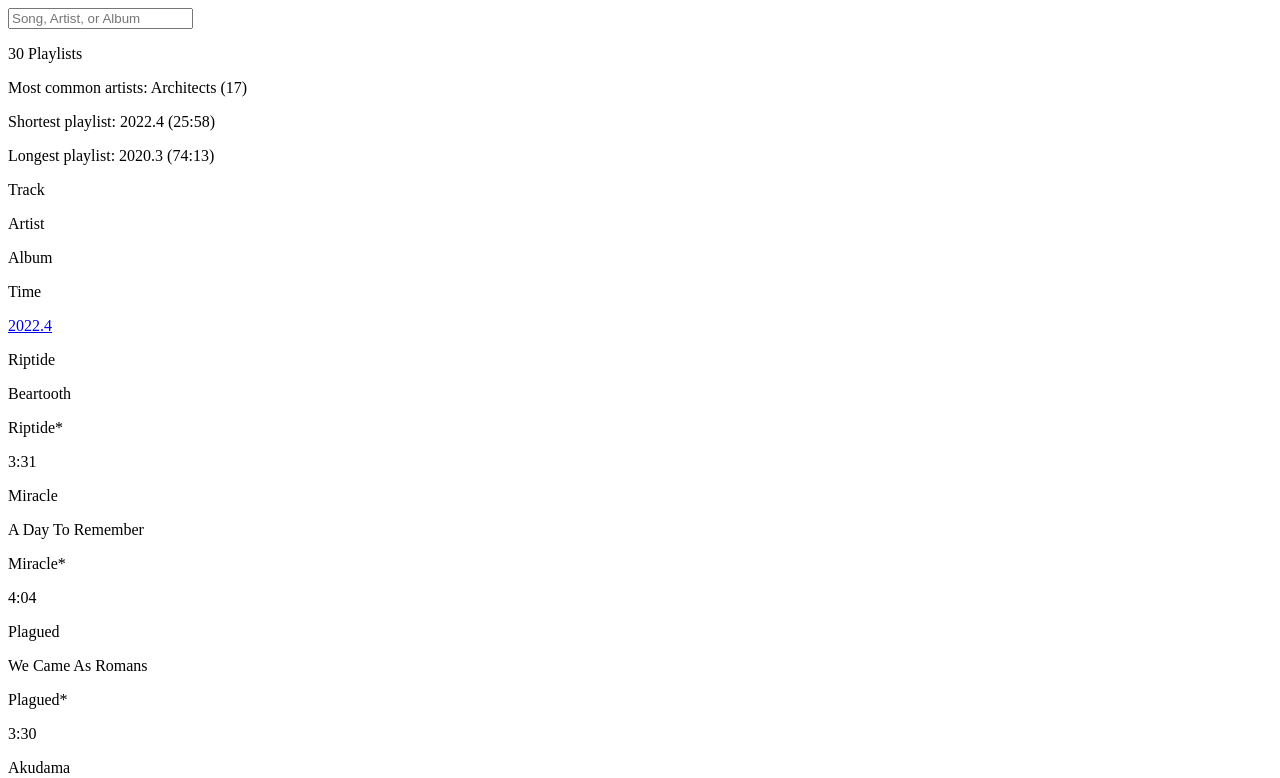
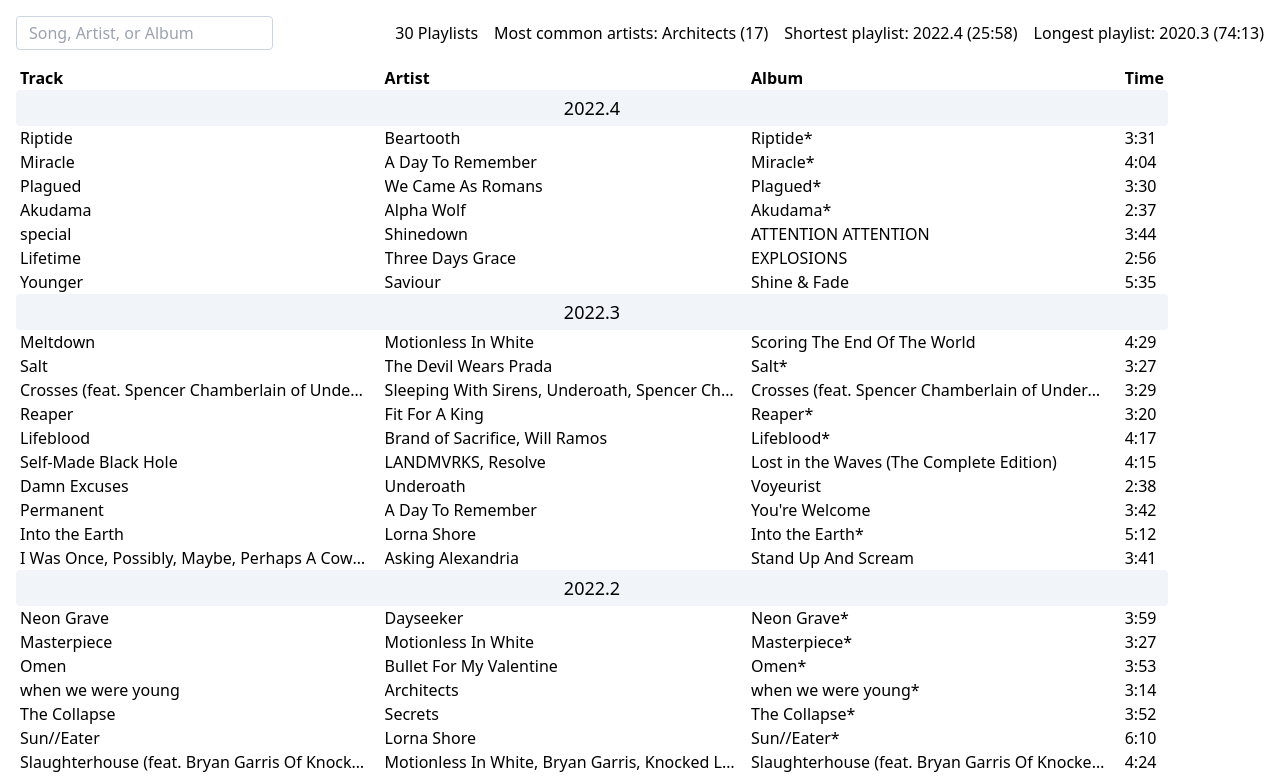
Before and after one commit to mqunell/spotify-stats, a Next.js app: page /cache in a window 1280 px wide. Shown: the top 778 px of the page. Built offline with nearby package versions, Linux system fonts and the light colour scheme.

Commit message:
migrate cache page

```diff
--- a/package.json
+++ b/package.json
@@ -31,7 +31,7 @@
     "jest-environment-jsdom": "^28.1.3",
     "postcss": "^8.4.24",
     "prettier": "^2.5.1",
-    "prettier-plugin-tailwindcss": "^0.1.7",
+    "prettier-plugin-tailwindcss": "^0.3.0",
     "tailwindcss": "^3.3.2",
     "typescript": "^5.1.3"
   }
--- /dev/null
+++ b/src/app/cache/page.tsx
@@ -0,0 +1,10 @@
+import { getPlaylists } from '@/lib/playlists';
+import Playlists from '@/components/Playlists';
+
+const Cache = async () => {
+	const playlists: Playlist[] = getPlaylists();
+
+	return <Playlists playlists={playlists} />;
+};
+
+export default Cache;
--- a/src/components/playlists.tsx
+++ b/src/components/playlists.tsx
@@ -1,3 +1,5 @@
+'use client';
+
 import { useState, useEffect, useMemo } from 'react';
 import classNames from 'classnames';
 import { getMostCommonArtists, getPlaylistDurations } from '@/lib/stats';
@@ -59,7 +61,7 @@
 		<section className="flex flex-col gap-4 p-4">
 			<div className="flex items-center gap-4">
 				<input
-					className="mr-auto rounded border border-slate-300 py-1 px-3"
+					className="mr-auto rounded border border-slate-300 px-3 py-1"
 					type="text"
 					placeholder="Song, Artist, or Album"
 					onChange={(e) => setFilter(e.target.value)}
--- a/src/pages/cache.tsx
+++ /dev/null
@@ -1,18 +0,0 @@
-import { GetServerSideProps } from 'next';
-import { getPlaylists } from '@/lib/playlists';
-import Playlists from '@/components/Playlists';
-
-interface Props {
-	playlists: Playlist[];
-}
-
-export const getServerSideProps: GetServerSideProps = async () => {
-	const playlists = getPlaylists();
-	return { props: { playlists } };
-};
-
-const Cache = ({ playlists }: Props): JSX.Element => {
-	return <Playlists playlists={playlists} />;
-};
-
-export default Cache;
```
Also changed, not shown: 1 other file (tests, documents, lock files or other folders).
